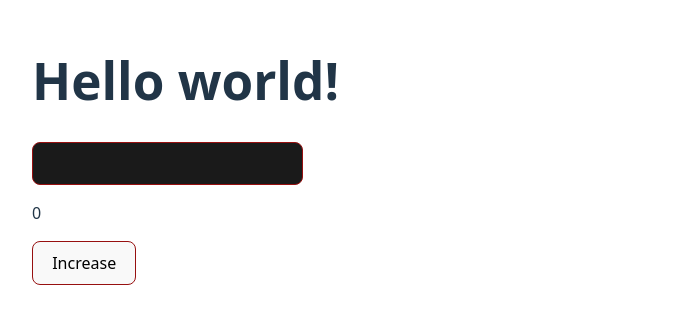
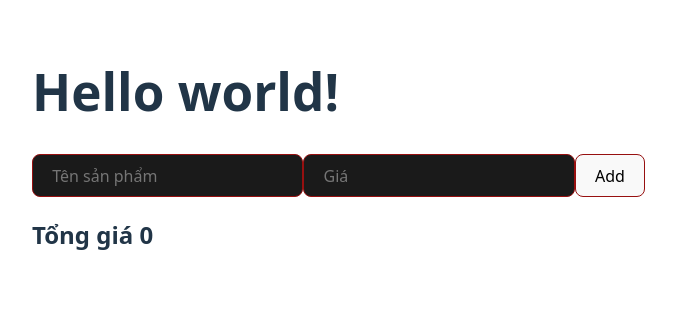
Before and after one commit to tvan-dev/exercises-react, a React (Vite) app: page / in a window 1280 px wide. Shown: the part 349-672 px from the top of the page, without its empty margins (68-744 px from the left). Built offline with nearby package versions, Linux system fonts and the light colour scheme.

Commit message:
useMemo()

```diff
--- /dev/null
+++ b/src/UseMemo.jsx
@@ -0,0 +1,60 @@
+// useCallback: dùng khi props bạn truyền xuống là một function.
+// Ví dụ: onIncrease, onLogin, filterProducts (hàm).
+// → Dùng để giữ tham chiếu hàm ổn định.
+
+// useMemo: dùng khi props bạn truyền xuống là một object, array, hoặc giá trị tính toán phức tạp.
+// Ví dụ: themeStyles, userProfile, cartSummary (object/array).
+// → Dùng để giữ tham chiếu object/array ổn định và tránh tính toán lại nặng nề.
+
+import {useState, useMemo} from 'react'
+
+//Ví dụ về useMemo: tính tổng giá sản phẩm trong giỏ hàng, tuy không truyền props nhưng vẫn dùng useMemo để tránh tính toán lại hàm tính tổng giá khi không cần thiết
+//Khi nhập tên sản phẩm, giá trị name thay đổi, component re-render, hàm tính tổng giá calculateTotal được gọi lại dù mảng products không thay đổi
+//Dùng useMemo để hàm calculateTotal chỉ được gọi lại khi mảng products thay đổi
+
+export default function Content() {
+    const [name, setName] = useState("")
+    const [price, setPrice] = useState("")
+    const [products, setProducts] = useState([])
+
+    function handleAddProducts() {
+        setProducts([...products, {
+            name,
+            price: +price //giá trị input là string, chuyển về number bằng +price
+        }])
+    }
+
+     //Không dùng useMemo
+    // calculateTotal ở đây là một hàm, muốn lấy giá trị thì phải gọi hàm:
+
+    // const calculateTotal = () => {
+    //     console.log(`ham tinh toan lai`);
+    //     return products.reduce((total, product) => {
+    //         return total + product.price
+    //     },0)
+    // }
+
+    //Dùng useMemo
+    //calculateTotal không còn là hàm nữa, mà là giá trị được memoized (một con số - tổng giá)
+
+    const calculateTotal = useMemo(() => {
+        console.log(`ham tinh toan lai`);
+        return products.reduce((total, product) => {
+            return total + product.price
+        },0)
+    }, [products])//Chỉ tính toán lại khi products thay đổi
+    return (
+        <div>
+            <input type="text"  placeholder="Tên sản phẩm" value={name} onChange={(e) => setName(e.target.value)}/>
+            <input type="number"  placeholder="Giá" value={price} onChange={(e) => setPrice(e.target.value)}/>
+            <button onClick={handleAddProducts}>Add</button>
+            <h2> Tổng giá {calculateTotal} </h2>
+            <ul>
+                {products.map((product,index)=> {
+                    return <li key={index}>{product.name} - {product.price}</li>
+                })}
+            </ul>
+
+        </div>
+    )
+}
--- a/src/main.jsx
+++ b/src/main.jsx
@@ -10,7 +10,8 @@ import Todo from './Todo.jsx'
 // import Content from './Avatar.jsx'
 // import Content from './UseRef.jsx'
 // import Content from './MemoHOC.jsx'
-import Content from './useCallback.jsx'
+// import Content from './useCallback.jsx'
+import Content from './UseMemo.jsx'
 
 
 createRoot(document.getElementById('root')).render(
```
